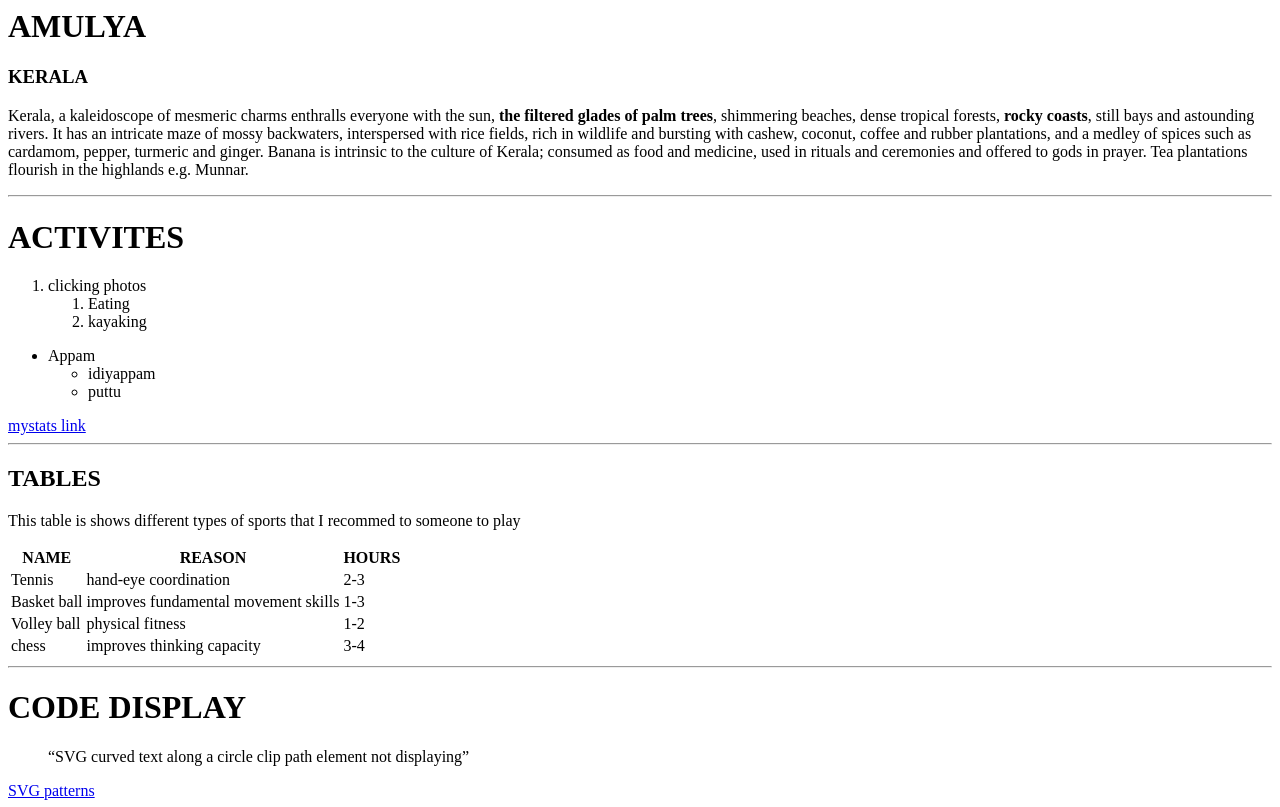
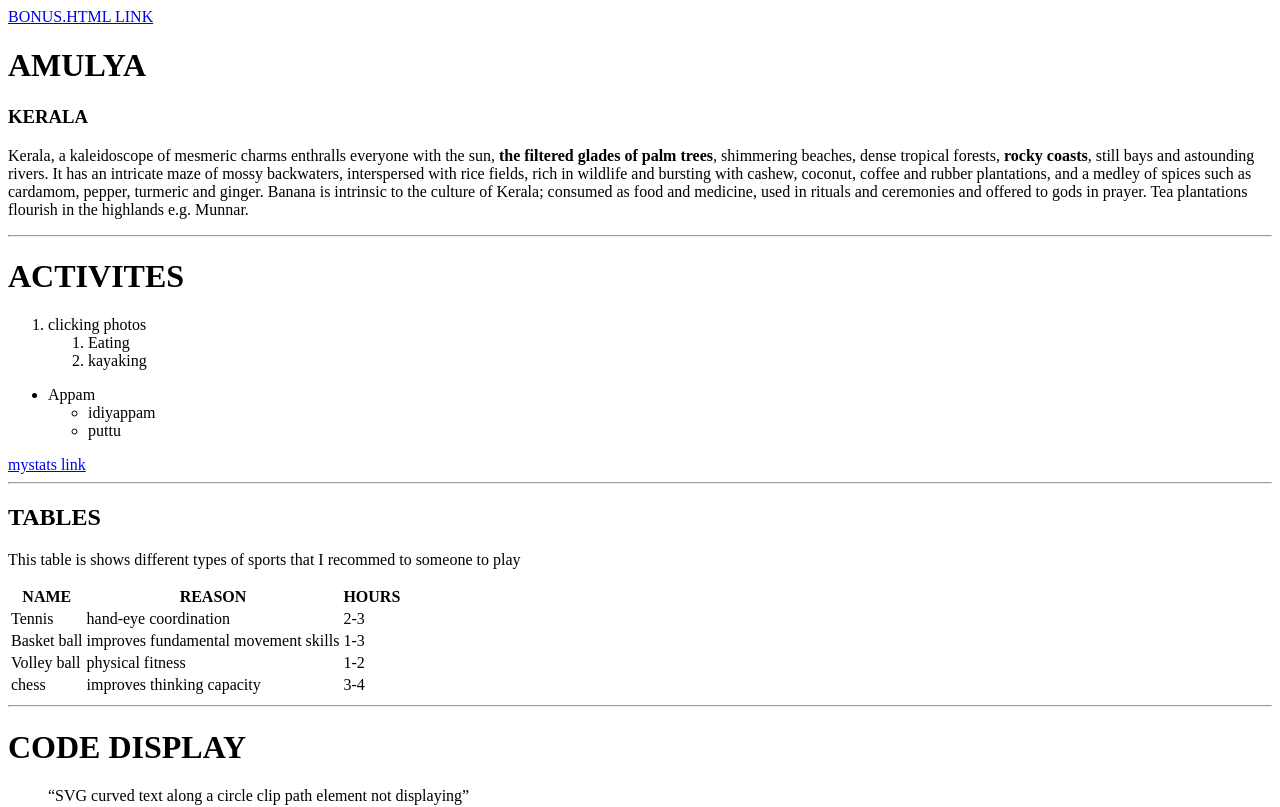
Before and after one commit to 44-563-WebApps-F23/44563-webapps-f23-assignment3-amulyaboggavarapu7, a plain HTML site: page index.html in a window 1280 px wide. Shown: the top 807 px of the page. Drawn offline with Linux system fonts and the light colour scheme.

Commit message:
Update index.html

```diff
--- a/index.html
+++ b/index.html
@@ -3,7 +3,7 @@
    <title>Document</title>
 </head>
 <body>
-    <a href="bonus.html"></a>
+    <a href="bonus.html">BONUS.HTML LINK</a>
     <h1>AMULYA</h1>
     <h3>KERALA</h3>
     <p>Kerala, a kaleidoscope of mesmeric charms enthralls everyone with the sun,
```
